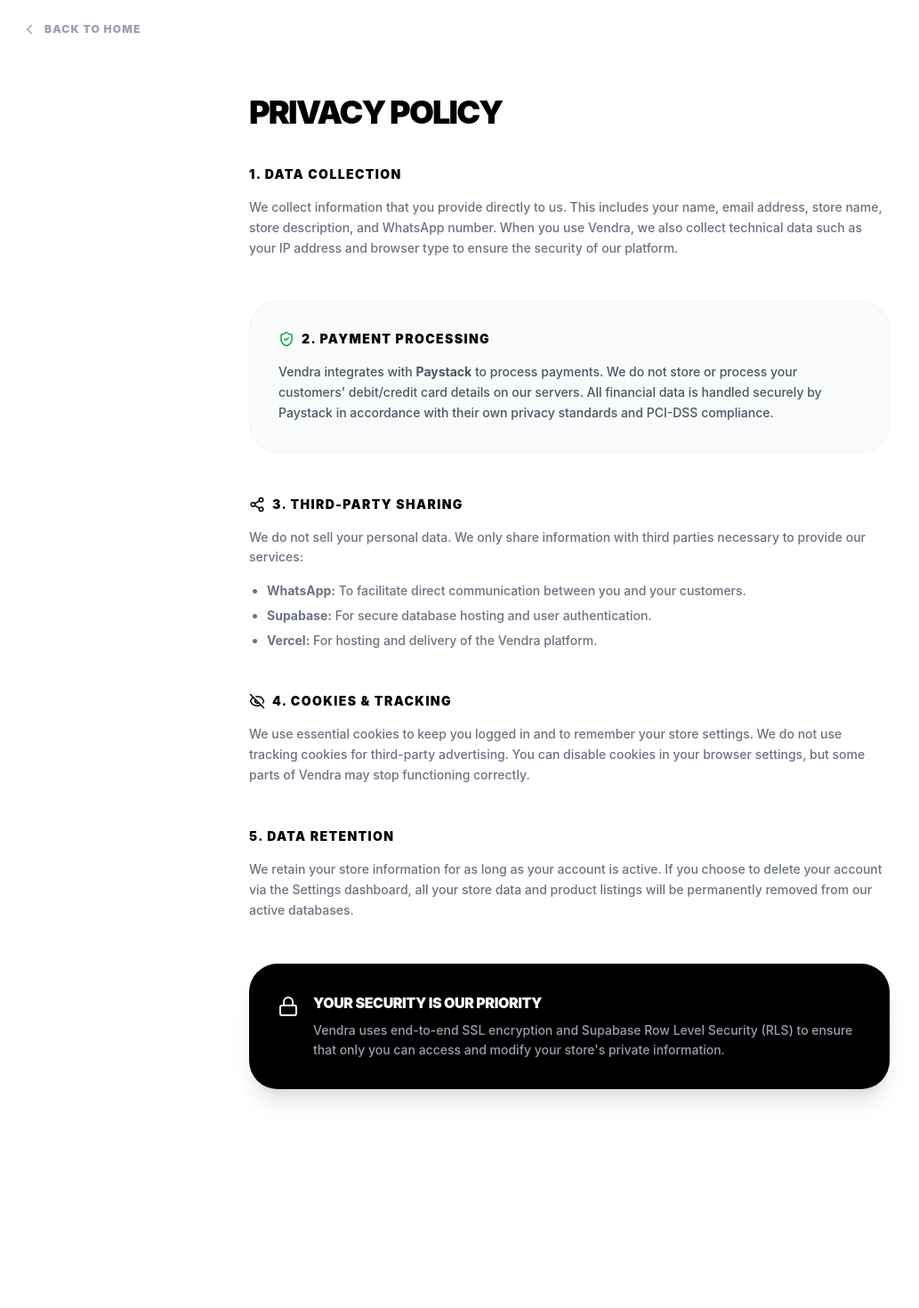
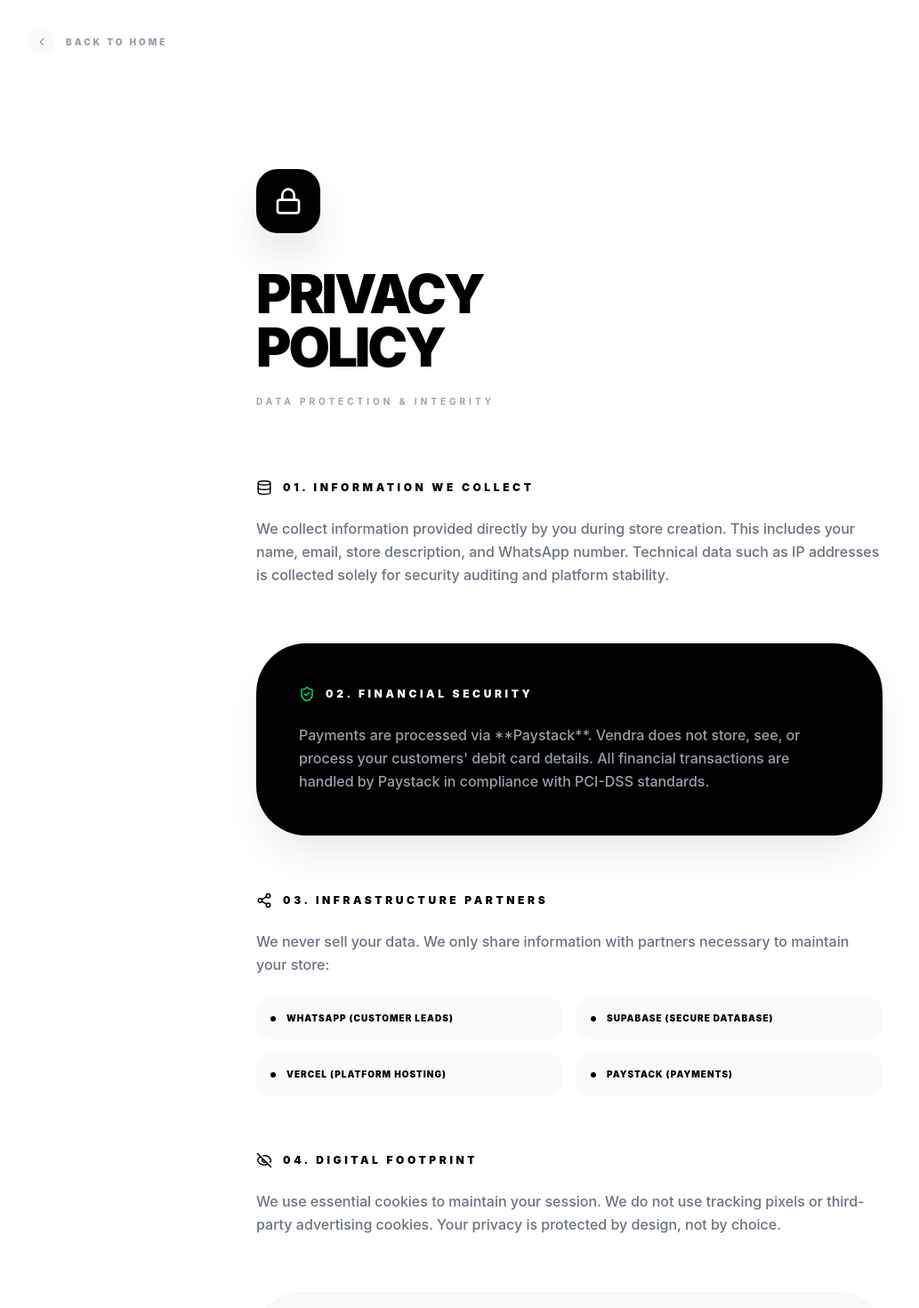
Before and after one commit to bolujolayemi-a11y/vendra_e-commerce, a Next.js app: page /privacy in a window 1280 px wide. Shown: the top 1470 px of the page at 89% size, without its empty margins (0-1033 px from the left). Before the commit the page ends 1344 px from the top, so only its background shows below. Built offline with nearby package versions, Linux system fonts and the light colour scheme.

Commit message:
feat: update

```diff
--- a/src/app/(legal)/layout.tsx
+++ b/src/app/(legal)/layout.tsx
@@ -9,12 +9,14 @@
   const fromDashboard = searchParams.get('from') === 'dashboard';
 
   return (
-    <nav className="p-6 max-w-7xl mx-auto">
+    <nav className="p-8 max-w-7xl mx-auto animate-in fade-in slide-in-from-top-4 duration-700">
       <Link
         href={fromDashboard ? "/dashboard/settings" : "/"}
-        className="flex items-center gap-2 text-gray-400 hover:text-black font-black uppercase text-xs tracking-widest transition w-fit"
+        className="group flex items-center gap-3 text-gray-400 hover:text-black font-black uppercase text-[10px] tracking-[0.3em] transition-all w-fit"
       >
-        <ChevronLeft size={18} />
+        <div className="bg-gray-50 p-2 rounded-full group-hover:bg-black group-hover:text-white transition-colors">
+          <ChevronLeft size={14} />
+        </div>
         {fromDashboard ? "Back to Settings" : "Back to Home"}
       </Link>
     </nav>
@@ -23,13 +25,27 @@
 
 export default function LegalLayout({ children }: { children: React.ReactNode }) {
   return (
-    <div className="min-h-screen bg-white pb-20">
-      <Suspense fallback={<div className="p-10 animate-pulse bg-gray-50 m-6 rounded-xl" />}>
+    <div className="min-h-screen bg-white">
+      {/* Suspense Boundary: This prevents the 'useSearchParams' hook
+          from crashing the Vercel Prerender worker.
+      */}
+      <Suspense fallback={
+        <div className="p-8 max-w-7xl mx-auto">
+          <div className="h-8 w-32 bg-gray-50 animate-pulse rounded-full" />
+        </div>
+      }>
         <LegalNav />
       </Suspense>
-      <main className="max-w-3xl mx-auto px-6 pt-10">
+
+      <main className="max-w-4xl mx-auto">
         {children}
       </main>
+
+      <footer className="mt-20 py-20 border-t border-gray-50 text-center">
+        <p className="text-[9px] font-black uppercase tracking-[1.5em] text-gray-200">
+          Vendra Legal Operations &bull; Lagos 2026
+        </p>
+      </footer>
     </div>
   );
 }
--- a/src/app/(legal)/privacy/page.tsx
+++ b/src/app/(legal)/privacy/page.tsx
@@ -1,76 +1,95 @@
 "use client";
-import { ShieldCheck, Lock, EyeOff, Share2 } from 'lucide-react';
+import { Suspense } from 'react'; // Added for build stability
+import { ShieldCheck, Lock, EyeOff, Share2, Loader2, Database } from 'lucide-react';
 
-export default function PrivacyPage() {
+function PrivacyContent() {
   return (
-    <>
-      <h1 className="text-4xl font-black uppercase tracking-tighter mb-10 text-black">Privacy Policy</h1>
+    <div className="max-w-3xl mx-auto py-24 px-8 min-h-screen">
+      <header className="mb-20 animate-in fade-in slide-in-from-top-4 duration-700">
+        <div className="bg-black text-white p-5 rounded-[1.5rem] inline-block mb-8 shadow-2xl shadow-black/20">
+          <Lock size={32} />
+        </div>
+        <h1 className="text-6xl font-black uppercase tracking-tighter text-black leading-none">
+          Privacy <br /> Policy
+        </h1>
+        <p className="mt-6 text-gray-400 font-bold uppercase text-[10px] tracking-[0.4em]">
+          Data Protection & Integrity
+        </p>
+      </header>
 
-      <div className="space-y-12 pb-10">
+      <div className="space-y-16">
         {/* Section 1: Data Collection */}
-        <section>
-          <h3 className="text-sm font-black uppercase tracking-widest text-black mb-4 flex items-center gap-2">
-             1. Data Collection
+        <section className="animate-in fade-in slide-in-from-bottom-4 duration-500">
+          <h3 className="text-xs font-black uppercase tracking-[0.3em] text-black mb-6 flex items-center gap-3">
+             <Database size={18} /> 01. Information We Collect
           </h3>
-          <p className="text-gray-500 text-sm font-medium leading-relaxed">
-            We collect information that you provide directly to us. This includes your name, email address, store name, store description, and WhatsApp number. When you use Vendra, we also collect technical data such as your IP address and browser type to ensure the security of our platform.
+          <p className="text-gray-500 text-sm md:text-base font-medium leading-relaxed">
+            We collect information provided directly by you during store creation. This includes your name, email, store description, and WhatsApp number. Technical data such as IP addresses is collected solely for security auditing and platform stability.
           </p>
         </section>
 
-        {/* Section 2: Payment Data */}
-        <section className="bg-gray-50 p-8 rounded-[2rem] border border-gray-100">
-          <h3 className="text-sm font-black uppercase tracking-widest text-black mb-4 flex items-center gap-2">
-            <ShieldCheck size={18} className="text-green-600" /> 2. Payment Processing
+        {/* Section 2: Payment Data - Dark Mode Card */}
+        <section className="bg-black text-white p-12 rounded-[3.5rem] shadow-2xl shadow-black/10 animate-in zoom-in duration-700">
+          <h3 className="text-xs font-black uppercase tracking-[0.3em] mb-6 flex items-center gap-3">
+            <ShieldCheck size={18} className="text-green-400" /> 02. Financial Security
           </h3>
-          <p className="text-gray-600 text-sm font-medium leading-relaxed">
-            Vendra integrates with <strong>Paystack</strong> to process payments. We do not store or process your customers' debit/credit card details on our servers. All financial data is handled securely by Paystack in accordance with their own privacy standards and PCI-DSS compliance.
+          <p className="text-gray-400 text-sm md:text-base font-medium leading-relaxed">
+            Payments are processed via **Paystack**. Vendra does not store, see, or process your customers' debit card details. All financial transactions are handled by Paystack in compliance with PCI-DSS standards.
           </p>
         </section>
 
         {/* Section 3: Third-Party Services */}
-        <section>
-          <h3 className="text-sm font-black uppercase tracking-widest text-black mb-4 flex items-center gap-2">
-            <Share2 size={18} /> 3. Third-Party Sharing
+        <section className="animate-in fade-in slide-in-from-bottom-6 duration-800">
+          <h3 className="text-xs font-black uppercase tracking-[0.3em] text-black mb-6 flex items-center gap-3">
+            <Share2 size={18} /> 03. Infrastructure Partners
           </h3>
-          <p className="text-gray-500 text-sm font-medium leading-relaxed">
-            We do not sell your personal data. We only share information with third parties necessary to provide our services:
+          <p className="text-gray-500 text-sm md:text-base font-medium leading-relaxed mb-6">
+            We never sell your data. We only share information with partners necessary to maintain your store:
           </p>
-          <ul className="mt-4 space-y-2 text-gray-500 text-sm font-medium list-disc ml-5">
-            <li><strong>WhatsApp:</strong> To facilitate direct communication between you and your customers.</li>
-            <li><strong>Supabase:</strong> For secure database hosting and user authentication.</li>
-            <li><strong>Vercel:</strong> For hosting and delivery of the Vendra platform.</li>
-          </ul>
+          <div className="grid grid-cols-1 md:grid-cols-2 gap-4">
+             {['WhatsApp (Customer Leads)', 'Supabase (Secure Database)', 'Vercel (Platform Hosting)', 'Paystack (Payments)'].map((partner) => (
+                <div key={partner} className="flex items-center gap-3 text-[10px] font-black uppercase tracking-widest text-black bg-gray-50 p-4 rounded-2xl">
+                   <div className="h-1.5 w-1.5 bg-black rounded-full" /> {partner}
+                </div>
+             ))}
+          </div>
         </section>
 
         {/* Section 4: Cookies */}
-        <section>
-          <h3 className="text-sm font-black uppercase tracking-widest text-black mb-4 flex items-center gap-2">
-            <EyeOff size={18} /> 4. Cookies & Tracking
+        <section className="animate-in fade-in slide-in-from-bottom-8 duration-1000">
+          <h3 className="text-xs font-black uppercase tracking-[0.3em] text-black mb-6 flex items-center gap-3">
+            <EyeOff size={18} /> 04. Digital Footprint
           </h3>
-          <p className="text-gray-500 text-sm font-medium leading-relaxed">
-            We use essential cookies to keep you logged in and to remember your store settings. We do not use tracking cookies for third-party advertising. You can disable cookies in your browser settings, but some parts of Vendra may stop functioning correctly.
+          <p className="text-gray-500 text-sm md:text-base font-medium leading-relaxed">
+            We use essential cookies to maintain your session. We do not use tracking pixels or third-party advertising cookies. Your privacy is protected by design, not by choice.
           </p>
         </section>
 
-        {/* Section 5: Data Retention */}
-        <section>
-          <h3 className="text-sm font-black uppercase tracking-widest text-black mb-4">5. Data Retention</h3>
-          <p className="text-gray-500 text-sm font-medium leading-relaxed">
-            We retain your store information for as long as your account is active. If you choose to delete your account via the Settings dashboard, all your store data and product listings will be permanently removed from our active databases.
+        {/* Data Retention Highlight */}
+        <section className="bg-gray-50 p-10 rounded-[3rem] border border-gray-100">
+          <h3 className="text-xs font-black uppercase tracking-[0.3em] text-black mb-4">05. Right to Erasure</h3>
+          <p className="text-gray-400 text-sm font-medium leading-relaxed">
+            You maintain full control. If you choose to delete your account, all associated store data, product listings, and images are purged from our active databases in accordance with NDPR (Nigeria Data Protection Regulation) guidelines.
           </p>
         </section>
+      </div>
 
-        {/* Security Highlight */}
-        <section className="bg-black text-white p-8 rounded-[2rem] flex items-start gap-4 shadow-xl shadow-black/10">
-          <Lock className="shrink-0 text-white mt-1" size={24} />
-          <div>
-            <h3 className="font-black uppercase tracking-tight mb-2">Your Security is our Priority</h3>
-            <p className="text-gray-400 text-sm font-medium leading-relaxed">
-              Vendra uses end-to-end SSL encryption and Supabase Row Level Security (RLS) to ensure that only you can access and modify your store's private information.
-            </p>
-          </div>
-        </section>
-      </div>
-    </>
+      <footer className="py-24 text-center opacity-10">
+         <p className="text-[9px] font-black uppercase tracking-[2em]">Vendra Private</p>
+      </footer>
+    </div>
   );
 }
+
+// Wrap in Suspense to fix the Vercel Prerender Bailout
+export default function PrivacyPage() {
+  return (
+    <Suspense fallback={
+      <div className="min-h-screen flex items-center justify-center">
+        <Loader2 className="animate-spin text-black" size={32} />
+      </div>
+    }>
+      <PrivacyContent />
+    </Suspense>
+  );
+}
```
Also changed, not shown: src/app/(legal)/about/page.tsx (+20 -8 lines), src/app/(legal)/agreement/page.tsx (+42 -31 lines).
